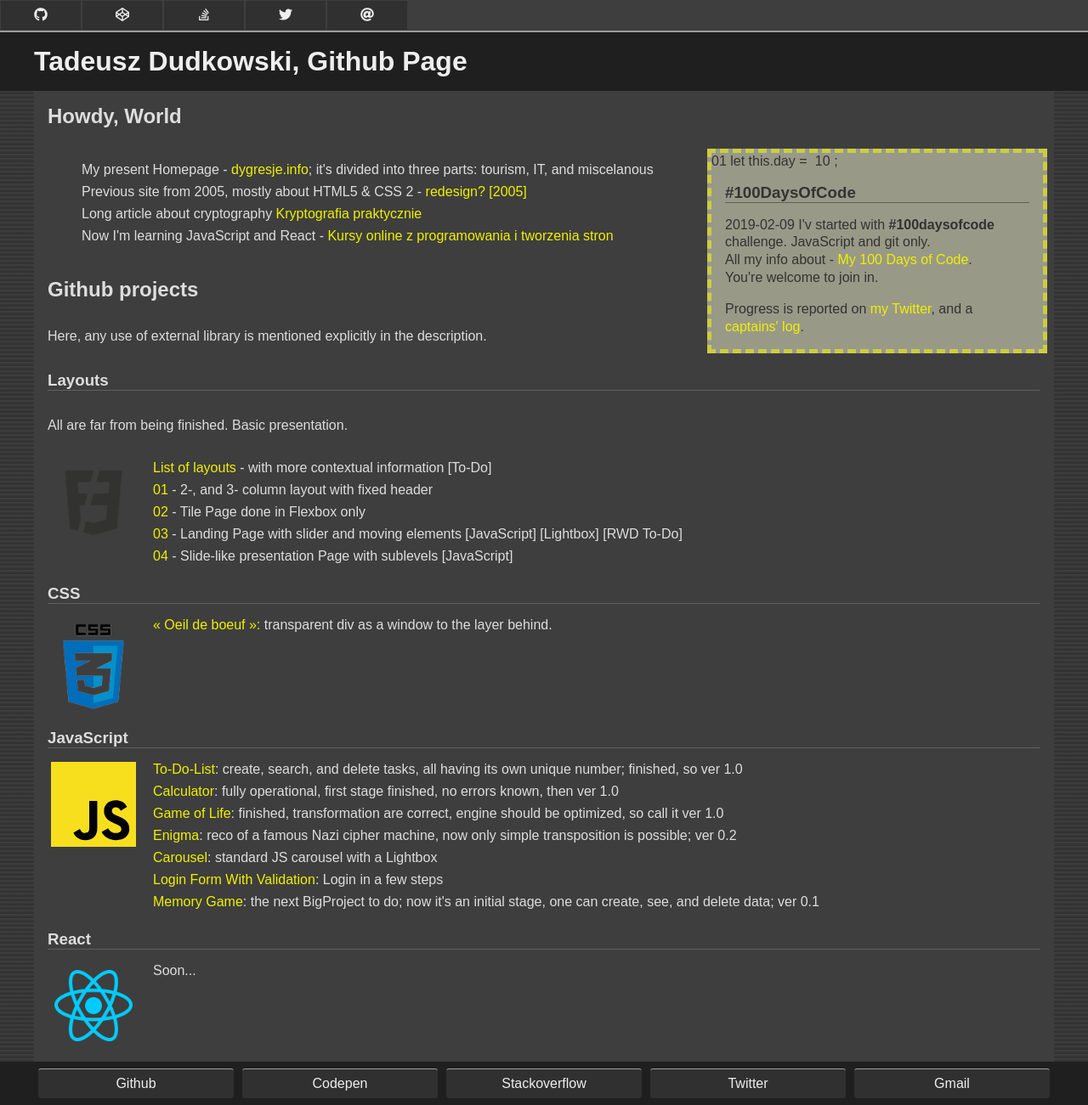
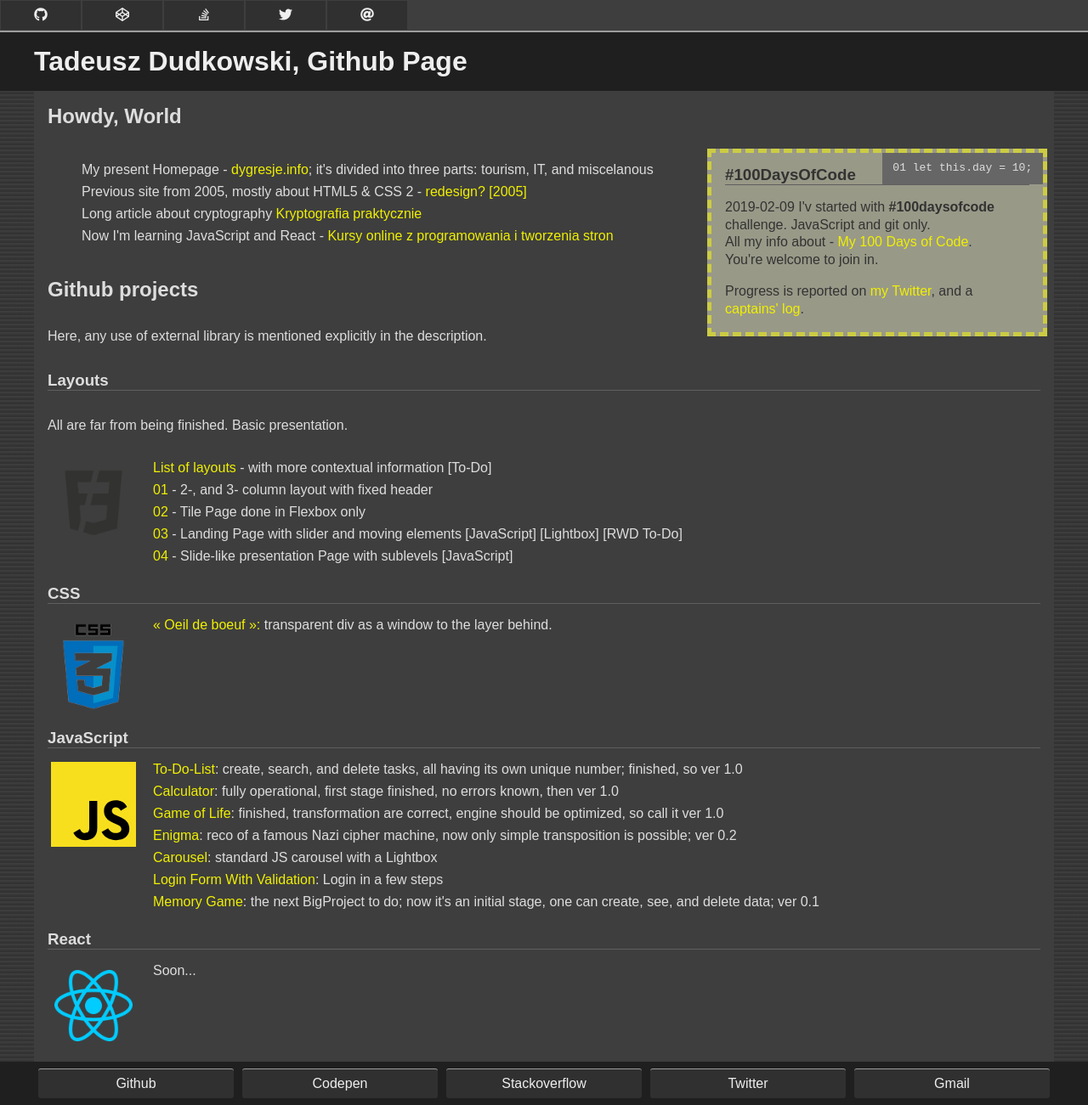
Before and after one commit to tdudkowski/tdudkowski.github.io, a Jekyll site: the page built from index.html, in a window 1280 px wide. Shown: the whole page at 85% size. Built offline with Jekyll 4.4.1, drawn with Linux system fonts in a browser that asks for light colours; nearby versions of some CDN libraries.

Commit message:
correct counter

```diff
--- a/css/main.css
+++ b/css/main.css
@@ -57,9 +57,6 @@ main {
   max-width: 1200px;
 }
 
-.counter {flex:right:}
-.counter span {bacground-color:#ddd; padding:.3rem;}
-
 h2,
 h3 {
   margin: 1rem;
@@ -79,6 +76,14 @@ h3 {
 
 .doc100 p {
   padding: 0 1rem;
+}
+
+.counter {
+  float: right;
+  font-family: monospace;
+  background-color: #666;
+  color: #ddd;
+  padding: .5rem .8rem;
 }
 
 p {
```
Lines whose indentation alone changed are shown as unchanged.
